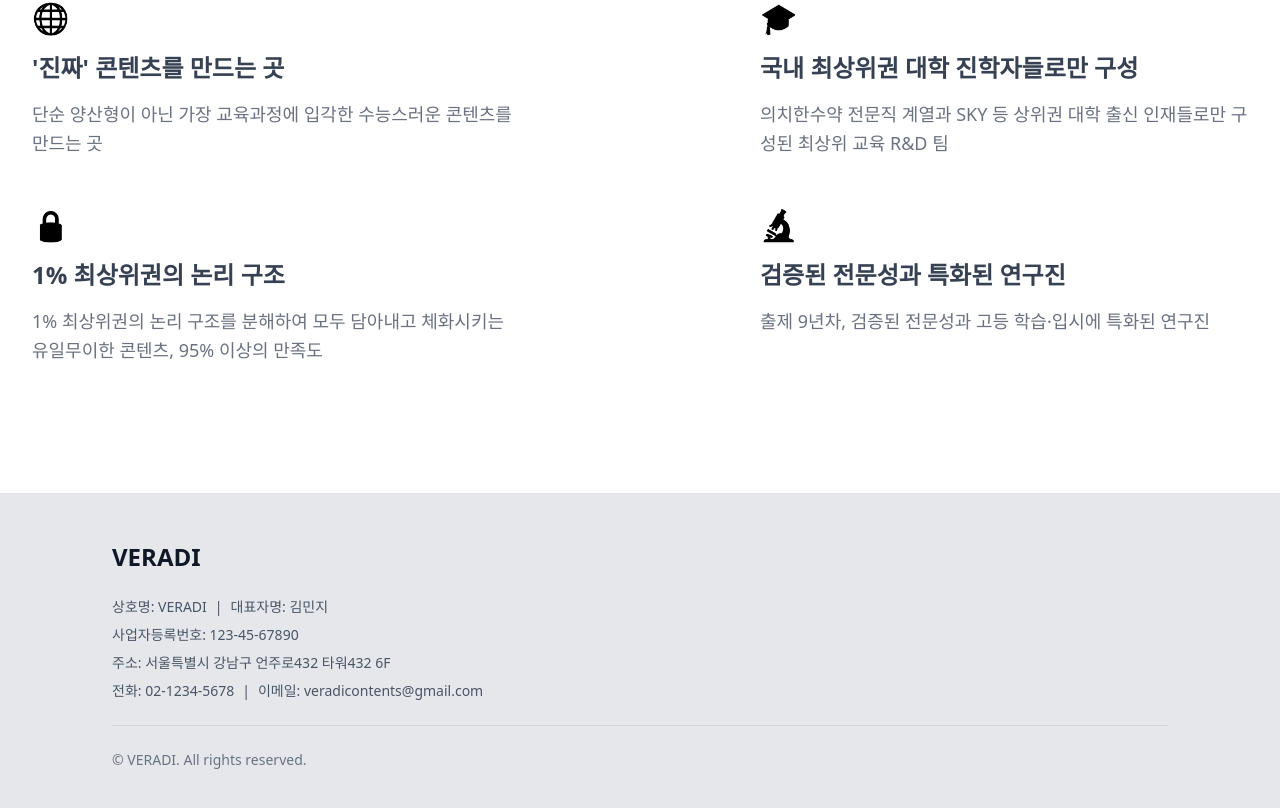
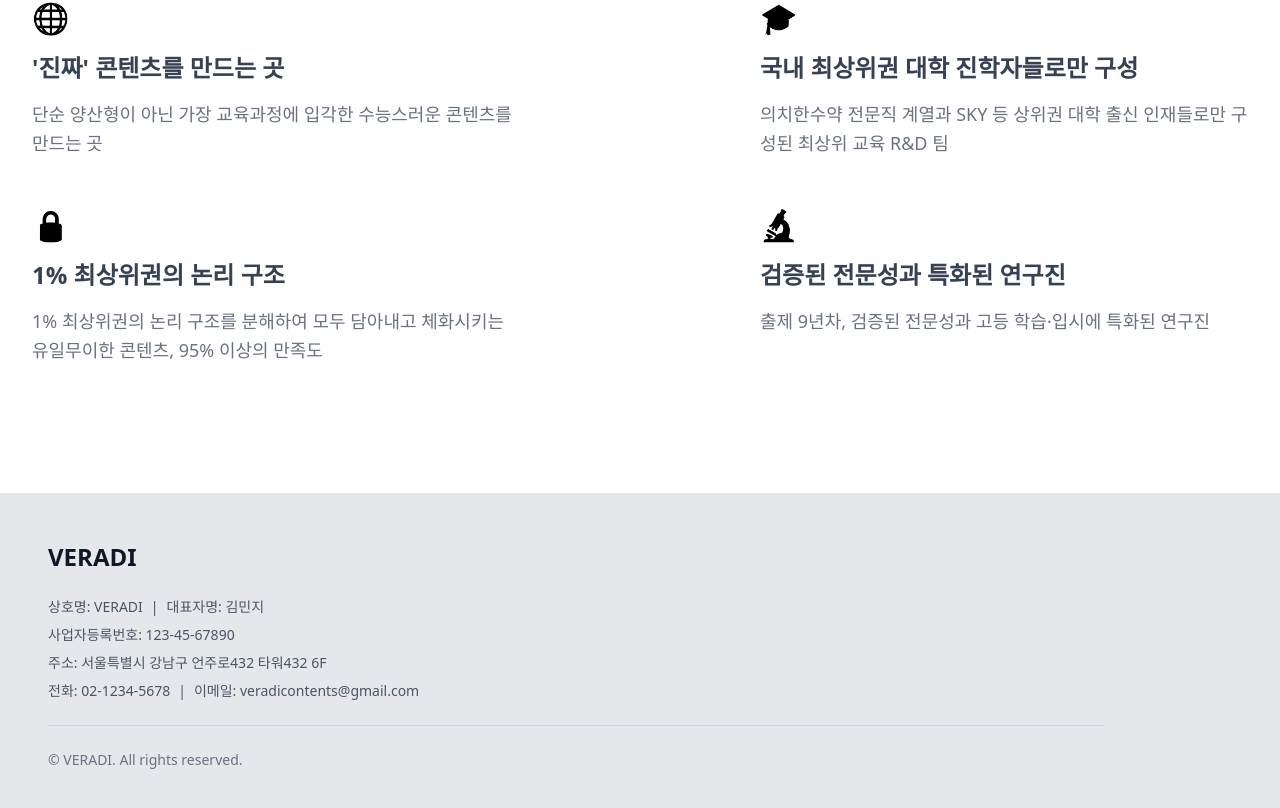
Before and after one commit to Veradi-Development/veradi-site, a Next.js app: page / in a window 1280 px wide. Shown: the part 2611-3419 px from the top of the page. Built offline with nearby package versions, Linux system fonts and the light colour scheme; no server answers; the database is empty.

Commit message:
footer 텍스트 위치 조정

```diff
--- a/src/components/Footer.tsx
+++ b/src/components/Footer.tsx
@@ -3,7 +3,7 @@
 export default function Footer() {
   return (
     <footer className="bg-gray-200 text-gray-700 py-12">
-      <div className="max-w-6xl mx-auto px-4 sm:px-6 md:px-8 lg:px-12">
+      <div className="max-w-6xl px-4 sm:px-6 md:px-8 lg:px-12">
         <div className="text-2xl font-bold text-gray-900 mb-6 text-left">VERADI</div>
 
         {/* 회사 정보 */}
```
